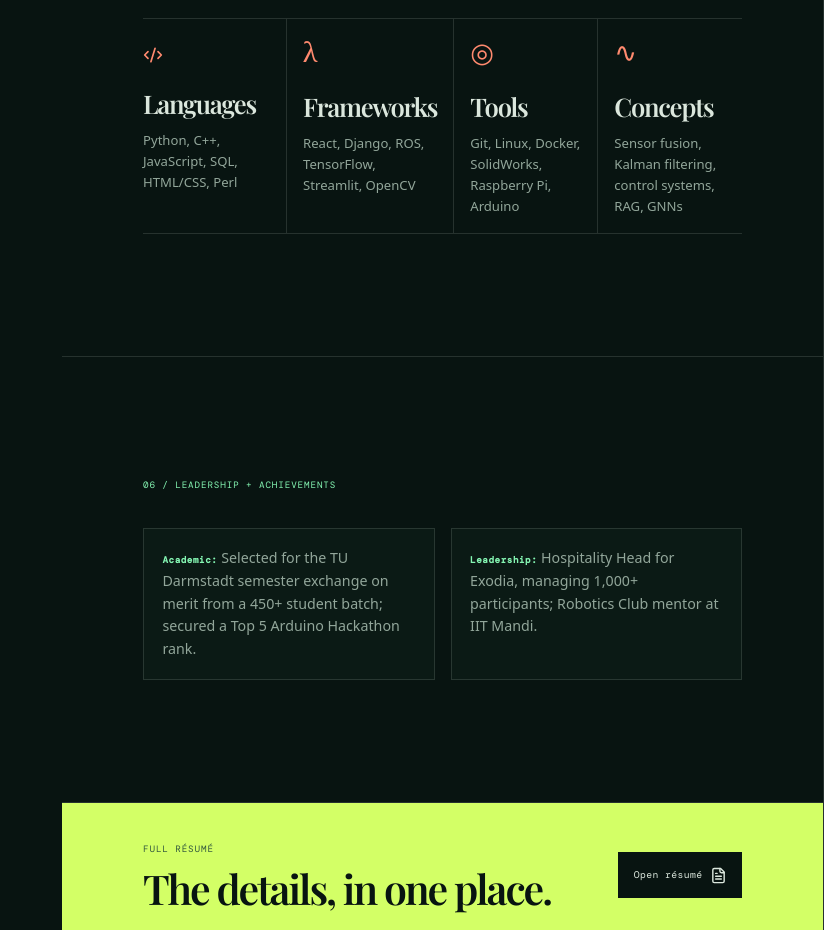
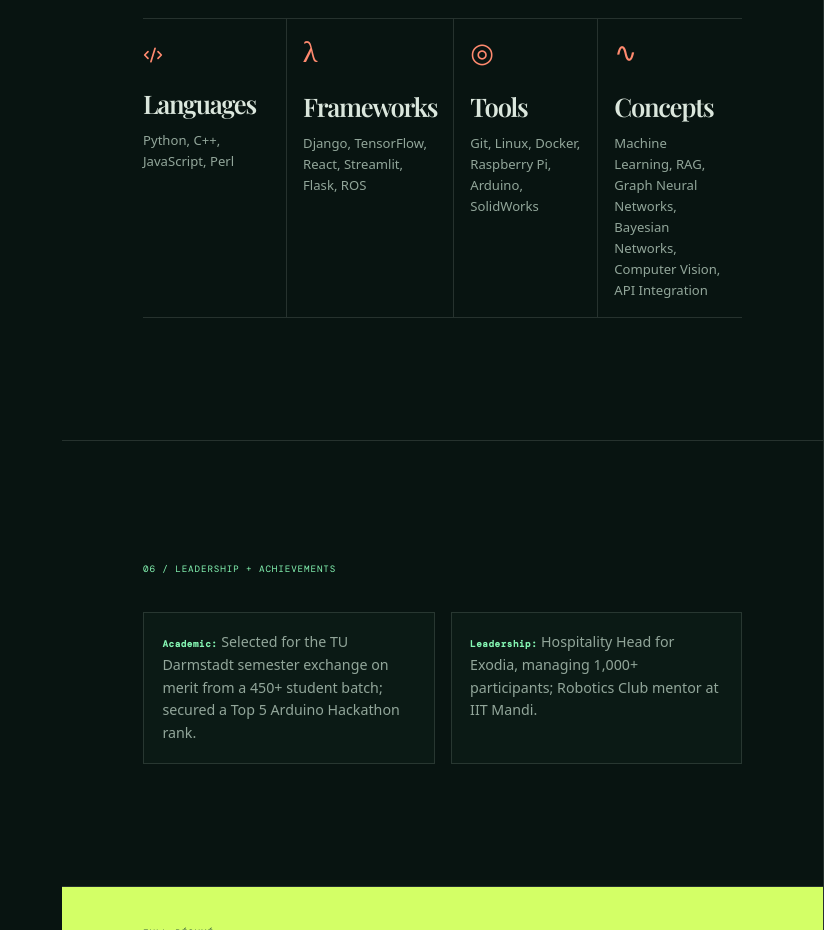
Before and after one commit to estside/my-portfoiio, a React (Create React App) app: page / in a window 1280 px wide. Shown: the part 3860-4790 px from the top of the page, without its empty margins (456-1280 px from the left). Built offline with nearby package versions, Linux system fonts and the light colour scheme; a web font is replaced by a local one.

Commit message:
Update portfolio skills

```diff
--- a/src/App.js
+++ b/src/App.js
@@ -167,10 +167,10 @@ function App() {
         <section className="content-section toolkit-section" id="toolkit">
           <p className="section-kicker">05 / TOOLKIT</p>
           <div className="toolkit-grid">
-            <article><Code2 size={20} /><h2>Languages</h2><p>Python, C++, JavaScript, SQL, HTML/CSS, Perl</p></article>
-            <article><span className="toolkit-symbol">λ</span><h2>Frameworks</h2><p>React, Django, ROS, TensorFlow, Streamlit, OpenCV</p></article>
-            <article><span className="toolkit-symbol">◎</span><h2>Tools</h2><p>Git, Linux, Docker, SolidWorks, Raspberry Pi, Arduino</p></article>
-            <article><span className="toolkit-symbol">∿</span><h2>Concepts</h2><p>Sensor fusion, Kalman filtering, control systems, RAG, GNNs</p></article>
+            <article><Code2 size={20} /><h2>Languages</h2><p>Python, C++, JavaScript, Perl</p></article>
+            <article><span className="toolkit-symbol">λ</span><h2>Frameworks</h2><p>Django, TensorFlow, React, Streamlit, Flask, ROS</p></article>
+            <article><span className="toolkit-symbol">◎</span><h2>Tools</h2><p>Git, Linux, Docker, Raspberry Pi, Arduino, SolidWorks</p></article>
+            <article><span className="toolkit-symbol">∿</span><h2>Concepts</h2><p>Machine Learning, RAG, Graph Neural Networks, Bayesian Networks, Computer Vision, API Integration</p></article>
           </div>
         </section>
 
```
